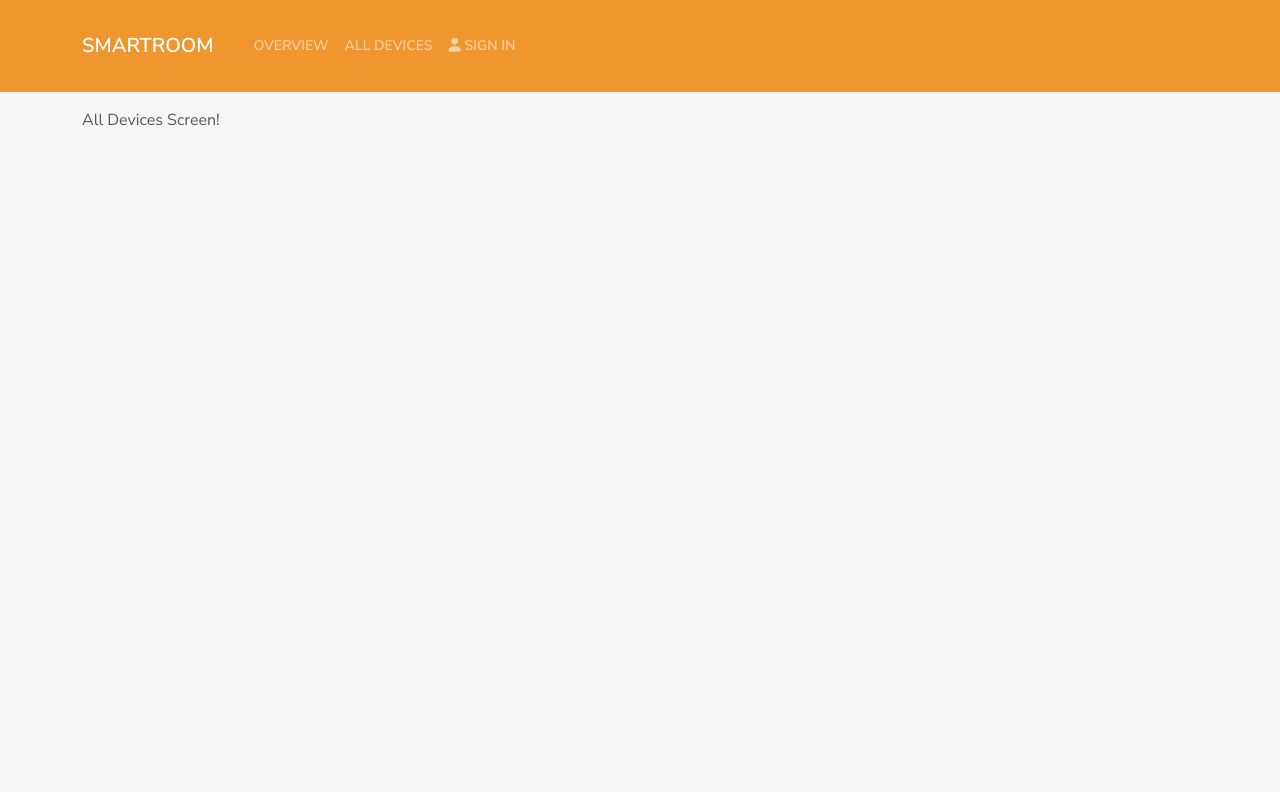
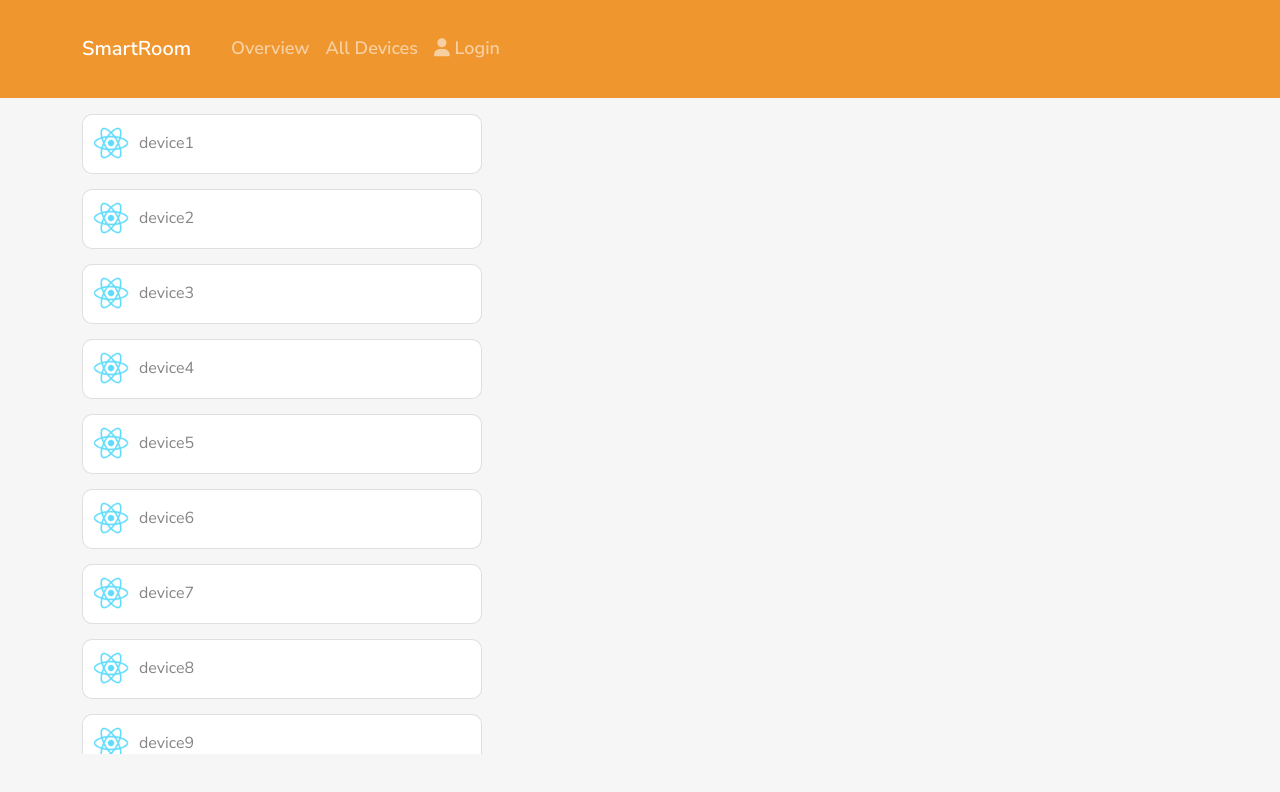
Before and after one commit to jhonatansossa/SmartRoomFrontend, a React (Create React App) app: page /devices in a window 1280 px wide. Shown: the top 792 px of the page. Built offline with nearby package versions, Linux system fonts and the light colour scheme.

Commit message:
Feature/frontend #14

```diff
--- a/src/components/Header.js
+++ b/src/components/Header.js
@@ -13,7 +13,7 @@ const Header = () => {
               <Nav.Link href="/overview">Overview</Nav.Link>
               <Nav.Link href="/devices">All Devices</Nav.Link>
               <Nav.Link href="/login">
-                <i className="fas fa-user"></i> Sign In
+                <i className="fas fa-user"></i> Login
               </Nav.Link>
             </Nav>
           </Navbar.Collapse>
--- a/src/index.css
+++ b/src/index.css
@@ -5,6 +5,21 @@ main {
 
 body {
   letter-spacing: normal;
+}
+
+h1,
+h2,
+h3,
+h4,
+h5,
+h6 {
+  text-transform: none !important;
+  letter-spacing: normal;
+}
+
+.navbar {
+  text-transform: none;
+  font-size: 18px;
 }
 
 /* text selection color for firefox */
@@ -45,6 +60,7 @@ footer {
   color: white;
   border: none;
   border-radius: 10px;
+  text-align: center;
 }
 
 .btn-primary:hover {
@@ -73,32 +89,49 @@ footer {
   display: inline-flex;
   overflow-x: scroll;
   width: 100%;
-  gap: 20px;
+  gap: 15px;
   padding-left: 0px;
 }
 
+.vertical-scroll-area {
+  display: grid;
+  overflow-y: scroll;
+  max-height: 80vh;
+  row-gap: 15px;
+  margin: 0px;
+}
+
 /* items in horizontal list */
-.card {
+.card.horizontal {
   flex-shrink: 0;
   height: 150px;
   width: 150px;
   border-radius: 10px;
   padding: 10px;
-  background-size: cover;
-  background-repeat: no-repeat;
-  background-position: center center;
   text-align: center;
 }
 
-.card:hover > .card-title {
+.card.vertical {
+  /* flex-shrink: 0; */
+  height: 60px;
+  min-width: 200px;
+  max-width: 400px;
+  border-radius: 10px;
+  padding: 10px;
+  text-align: center;
+  flex-direction: row;
+  /* display: flex; */
+}
+
+.card.hov-primary:hover > .card-title {
   color: #ef962e;
 }
 
-.card:hover {
+.card.hov-primary:hover {
   border-color: #ef962e;
 }
 
-.card-image {
+.card-image.horizontal {
   height: 100px;
   width: 130px;
   background-size: cover;
@@ -106,16 +139,38 @@ footer {
   background-position: center center;
 }
 
+.card-image.vertical {
+  height: 36px;
+  width: 36px;
+  background-size: cover;
+  background-repeat: no-repeat;
+  background-position: center center;
+}
+
 .card-title {
+  margin-top: auto;
+  font-size: 16px;
+  color: #858585;
+}
+
+.card-title.horizontal {
   position: absolute;
   bottom: 0;
-  font-size: 16px;
+}
+
+.card-title.vertical {
+  margin-left: 10px;
+}
+
+.card-content {
+  text-align: left;
+  line-height: 130%;
+  margin-left: 10px;
 }
 
 .form-control {
   margin: auto;
   margin-top: 20px;
-  display: flex;
   min-width: 200px;
   max-width: 400px;
   padding: 10px;
@@ -148,3 +203,28 @@ footer {
   filter: grayscale(1);
   transform: scale(1.25);
 }
+
+.switch {
+  margin-top: 6px;
+  margin-left: 20px;
+}
+
+.switch-on {
+  color: #6aa84f;
+  border-color: #6aa84f;
+}
+
+.switch-off {
+  color: #cc4125;
+  border-color: #cc4125;
+}
+
+.switch-on:hover {
+  color: #6aa84f;
+  border-color: #6aa84f;
+}
+
+.switch-off:hover {
+  color: #cc4125;
+  border-color: #cc4125;
+}
--- a/src/screens/AllDevices.js
+++ b/src/screens/AllDevices.js
@@ -1,10 +1,49 @@
-import React from 'react'
-import { Col, Row } from 'react-bootstrap'
-
+import React from "react";
+import { Col, Row } from "react-bootstrap";
+import { useNavigate, generatePath } from "react-router-dom";
 
 const AllDevices = () => {
-    return <div> All Devices Screen! </div>
+  let navigate = useNavigate();
 
-}
+  function redirectToDetailed(id) {
+    let path = generatePath("/details/:id", { id });
+    navigate(path);
+  }
 
-export default AllDevices
+  return (
+    <div className="vertical-scroll-area">
+      {devices.map((src) => (
+        <button
+          className="card hov-primary vertical"
+          onClick={() => redirectToDetailed(src.title)}
+        >
+          <div
+            key={src.title}
+            className="card-image vertical"
+            style={{
+              backgroundImage: `url(${src.image})`,
+            }}
+          ></div>
+          <div className="card-title vertical">{src.title}</div>
+        </button>
+      ))}
+    </div>
+  );
+};
+
+const devices = [
+  { title: "device1", image: "/logo192.png" },
+  { title: "device2", image: "/logo192.png" },
+  { title: "device3", image: "/logo192.png" },
+  { title: "device4", image: "/logo192.png" },
+  { title: "device5", image: "/logo192.png" },
+  { title: "device6", image: "/logo192.png" },
+  { title: "device7", image: "/logo192.png" },
+  { title: "device8", image: "/logo192.png" },
+  { title: "device9", image: "/logo192.png" },
+  { title: "device10", image: "/logo192.png" },
+  { title: "device11", image: "/logo192.png" },
+  { title: "device12", image: "/logo192.png" },
+];
+
+export default AllDevices;
--- a/src/screens/Detailed.js
+++ b/src/screens/Detailed.js
@@ -1,11 +1,66 @@
-import React from "react";
+import { React, useState } from "react";
 import { Col, Row } from "react-bootstrap";
 import { useParams } from "react-router-dom";
 
 const Detailed = () => {
   const { id } = useParams();
 
-  return <div>Detailed screen {id}</div>;
+  const src = {
+    title: "device1",
+    image: "/logo192.png",
+    voltage: 30,
+    power: 240,
+    switchOn: true,
+  };
+
+  // Initialize a boolean state
+  const [passwordShown, setPasswordShown] = useState(src.switchOn);
+
+  // Switch toggle handler
+  const toggleSwitch = () => {
+    // When the handler is invoked
+    // inverse the boolean state of switch
+    setPasswordShown(!passwordShown);
+  };
+
+  return (
+    <div className="vertical-scroll-area">
+      <div className="card vertical">
+        <div className="card-title">JUST FOR DEMO: {id}</div>
+      </div>
+      <div
+        className={
+          passwordShown ? "card vertical switch-on" : "card vertical switch-off"
+        }
+      >
+        <label
+          className={passwordShown ? "switch switch-on" : "switch switch-off"}
+        >
+          <input
+            type="checkbox"
+            onClick={toggleSwitch}
+            className="checkbox-icon"
+          />
+          Switched on
+        </label>
+      </div>
+      <div className="card vertical">
+        <div
+          key={src.title}
+          className="card-image vertical"
+          style={{
+            backgroundImage: `url(${src.image})`,
+          }}
+        ></div>
+        <div className="card-title card-content">
+          <p>
+            Current voltage: {src.voltage}V<br />
+            Current power: {src.power}W
+          </p>
+        </div>
+      </div>
+    </div>
+  );
 };
 
 export default Detailed;
--- a/src/screens/Login.js
+++ b/src/screens/Login.js
@@ -45,7 +45,7 @@ const Login = () => {
           Show password
         </label>
         <button type="submit" className="form-control btn-primary">
-          Sign in
+          Log in
         </button>
       </form>
     </div>
--- a/src/screens/Overview.js
+++ b/src/screens/Overview.js
@@ -39,17 +39,17 @@ const Overview = () => {
         <div className="scroll-area">
           {devices_turnedOn.map((src) => (
             <button
-              className="card"
+              className="card hov-primary horizontal"
               onClick={() => redirectToDetailed(src.title)}
             >
               <div
                 key={src.title}
-                className="card-image"
+                className="card-image horizontal"
                 style={{
                   backgroundImage: `url(${src.image})`,
                 }}
               ></div>
-              <div className="card-title">{src.title}</div>
+              <div className="card-title horizontal">{src.title}</div>
             </button>
           ))}
         </div>
@@ -65,17 +65,17 @@ const Overview = () => {
         <div className="scroll-area">
           {devices_frequentlyUsed.map((src) => (
             <button
-              className="card"
+              className="card hov-primary horizontal"
               onClick={() => redirectToDetailed(src.title)}
             >
               <div
                 key={src.title}
-                className="card-image"
+                className="card-image horizontal"
                 style={{
                   backgroundImage: `url(${src.image})`,
                 }}
               ></div>
-              <div className="card-title">{src.title}</div>
+              <div className="card-title horizontal">{src.title}</div>
             </button>
           ))}
         </div>
```
